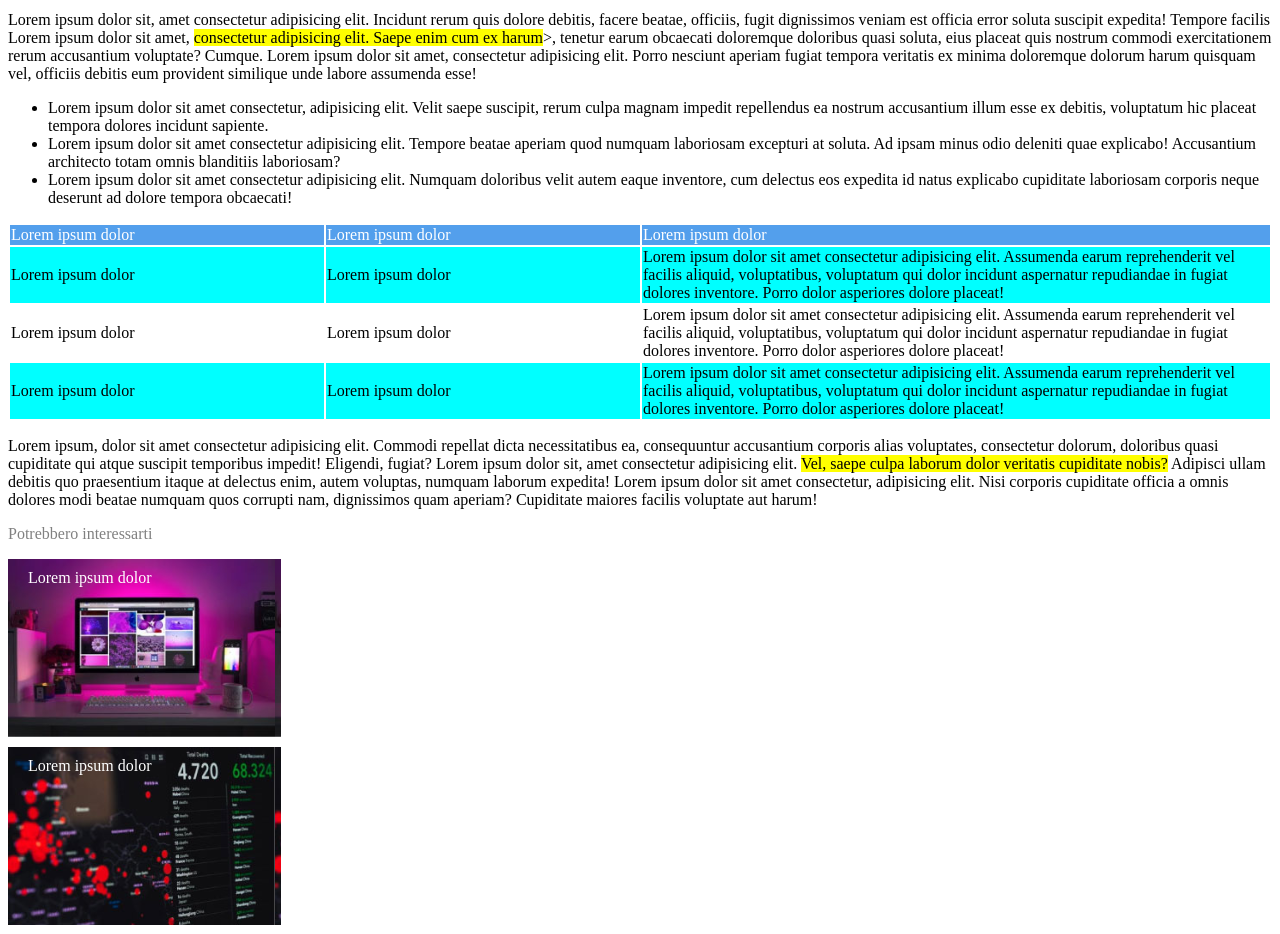
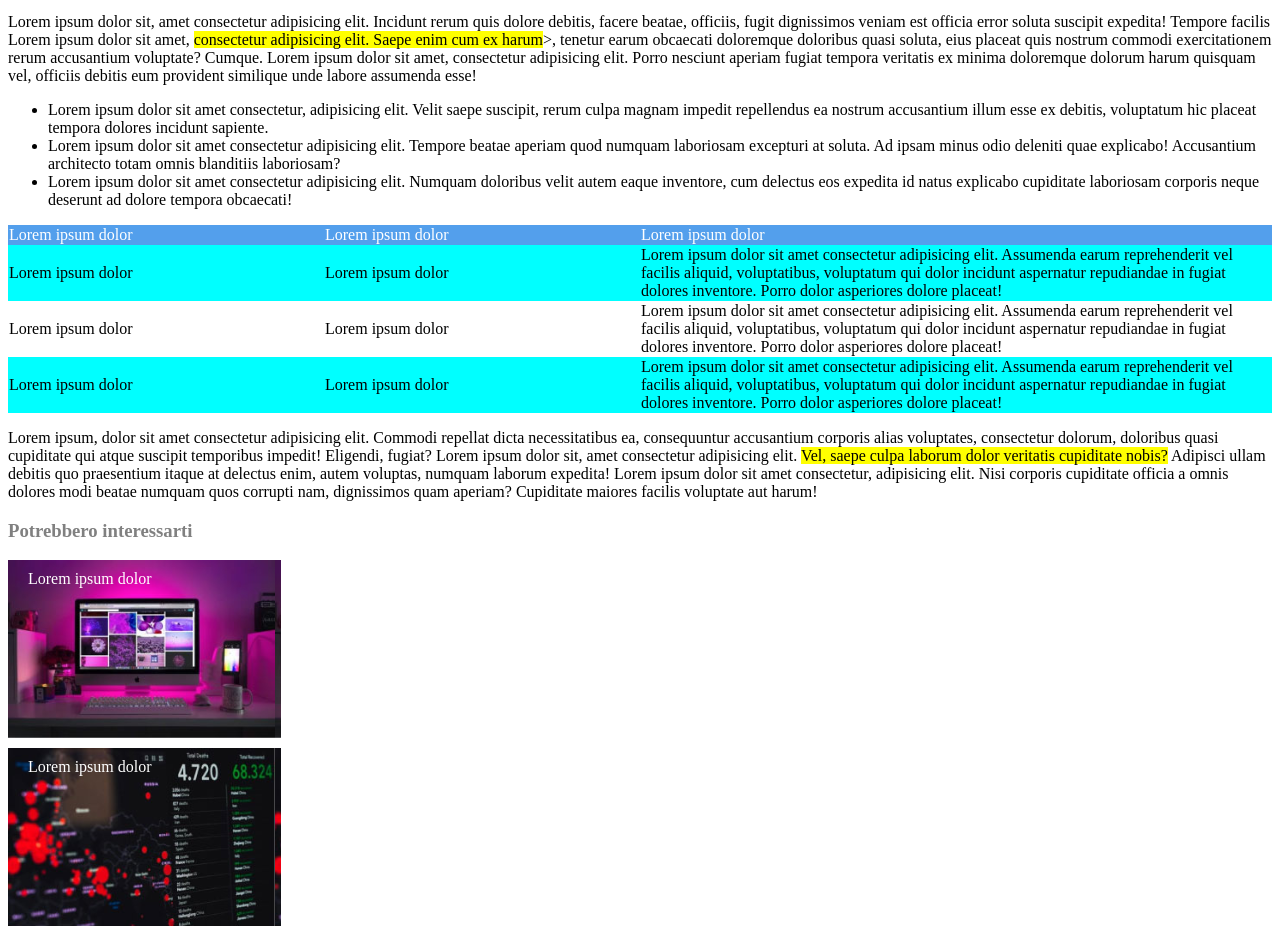
Before and after one commit to gabrieleomegna/html-css-booleaner, a plain HTML site: page index.html in a window 1280 px wide. Shown: the part 592-1526 px from the top of the page. Drawn offline with Linux system fonts and the light colour scheme.

Commit message:
Correzione in classe

```diff
--- a/index.html
+++ b/index.html
@@ -39,18 +39,18 @@
 
             <table><!-- Tabella colorata -->
                 <tr class="table_title">
-                    <td>Lorem ipsum dolor</td>
-                    <td>Lorem ipsum dolor</td>
+                    <td class="width_25">Lorem ipsum dolor</td>
+                    <td class="width_25">Lorem ipsum dolor</td>
                     <td>Lorem ipsum dolor</td>
                 </tr>
                 <tr class="color_tr">
-                    <td class="prima_colonna">Lorem ipsum dolor</td>
-                    <td class="seconda_colonna">Lorem ipsum dolor</td>
+                    <td>Lorem ipsum dolor</td>
+                    <td>Lorem ipsum dolor</td>
                     <td>Lorem ipsum dolor sit amet consectetur adipisicing elit. Assumenda earum reprehenderit vel facilis aliquid, voluptatibus, voluptatum qui dolor incidunt aspernatur repudiandae in fugiat dolores inventore. Porro dolor asperiores dolore placeat!</td>
                 </tr>
                 <tr>
-                    <td class="prima_colonna">Lorem ipsum dolor</td>
-                    <td class="seconda_colonna">Lorem ipsum dolor</td>
+                    <td>Lorem ipsum dolor</td>
+                    <td>Lorem ipsum dolor</td>
                     <td>Lorem ipsum dolor sit amet consectetur adipisicing elit. Assumenda earum reprehenderit vel facilis aliquid, voluptatibus, voluptatum qui dolor incidunt aspernatur repudiandae in fugiat dolores inventore. Porro dolor asperiores dolore placeat!</td>
                 </tr>
                 <tr class="color_tr">
@@ -68,7 +68,7 @@
     </main>
 
     <footer>
-        <p class="colore_font_chiaro">Potrebbero interessarti</p>
+        <h3 class="colore_font_chiaro">Potrebbero interessarti</h3>
         <div class="article_closing_image" id="bg_image_n1">Lorem ipsum dolor</div>
         <div class="article_closing_image" id="bg_image_n2">Lorem ipsum dolor</div>
     </footer>
--- a/style.css
+++ b/style.css
@@ -1,7 +1,10 @@
 header {
     background-color: #539fec;
     background-image: url(img/pattern.png);
-    background-size: contain;
+    background-size: 300px, contain;
+}
+table{
+    border-collapse: collapse;
 }
 #logo_booleaner {
     width: 150px;
@@ -11,16 +14,13 @@ header {
     color: aqua;
 }
 .scrittura_piccola{
-    font-size: 10px;
+    font-size: .7rem;
     margin-top: 0%;
 }
 .colore_font_chiaro {
     color: gray;
 }
-.prima_colonna{
-    width: 25%;
-}
-.seconda_colonna {
+.width_25{
     width: 25%;
 }
 .table_title{
```
